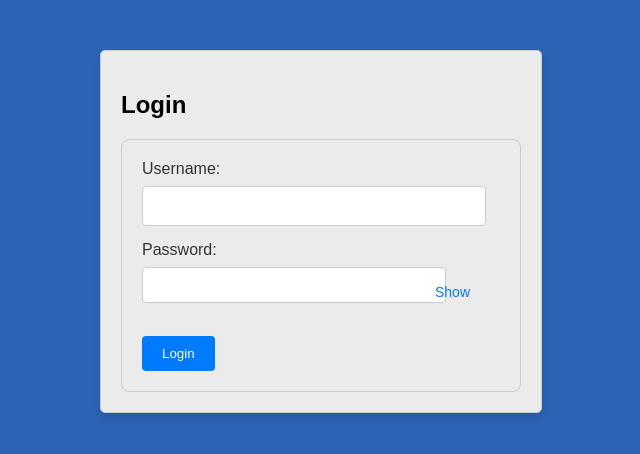
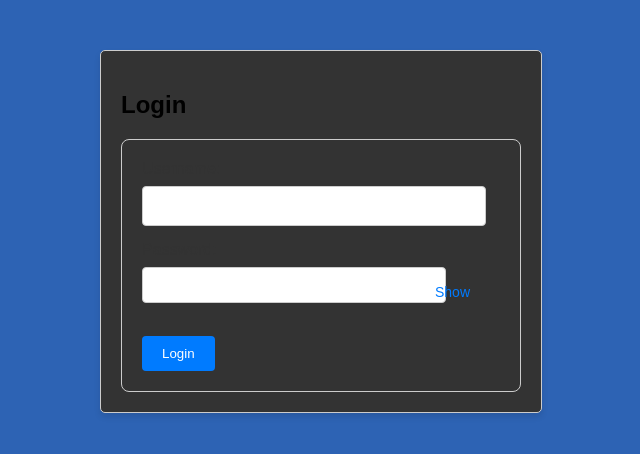
Before and after one commit to R1KT/quickstore, a Django app: page /login/ in a window 1280 px wide. Shown: the top 454 px of the page, without its empty margins (319-959 px from the left). Run offline with Django 5.2, Linux system fonts and the light colour scheme.

Commit message:
Initial Commit

```diff
--- a/quickstore/static/accounts/login.css
+++ b/quickstore/static/accounts/login.css
@@ -9,7 +9,7 @@ body {
     max-width: 400px;
     margin: 50px auto;
     padding: 20px;
-    background-color: #ebebeb;
+    background-color: #333;
     border: 1px solid #ccc;
     border-radius: 5px;
     box-shadow: 0 4px 6px rgba(0, 0, 0, 0.1);
```
